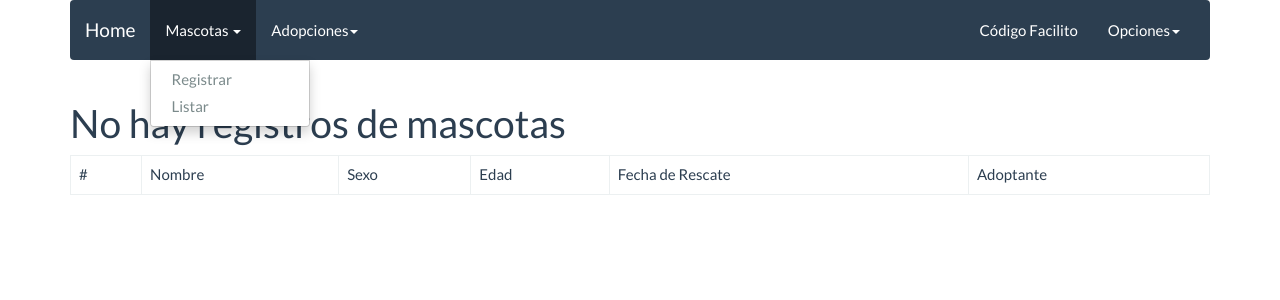
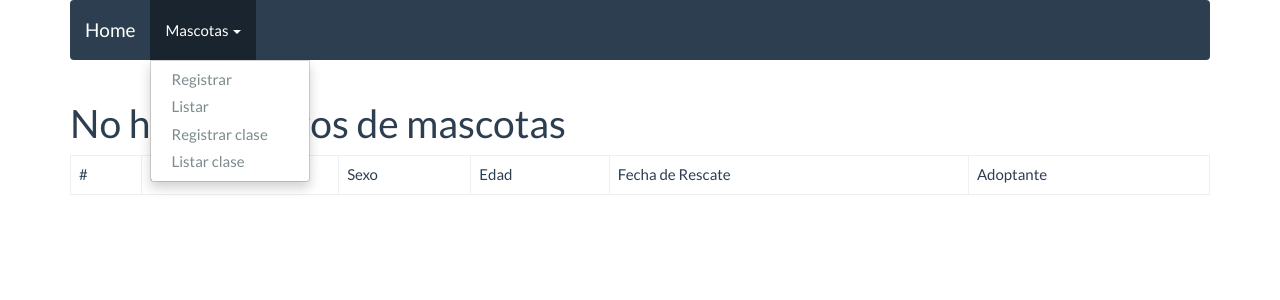
Before and after one commit to isaacSanchezWH/Capacitacion-mascotas, a Django app: page /mascotas/clase/listar/ in a window 1280 px wide, after a click on "Mascotas". Shown: the top 300 px of the page. Run offline with Django 3.2, Linux system fonts and the light colour scheme; data that the repository does not hold is empty; some libraries are stand-ins or nearby versions.

Commit message:
actualizacion

```diff
--- a/apps/mascotas/urls.py
+++ b/apps/mascotas/urls.py
@@ -2,13 +2,20 @@ from django.urls import path
 from apps.mascotas.views import index, mascota_delete, mascota_edit, mascota_list,mascotata_view,MascotaList,MascotaCreate,MascotaUpdate,MascotaDelet
 
 urlpatterns = [
-    path('', index, name='index'),
+
+    #registrar
     path('nuevo/', mascotata_view, name='nuevo'),
     path('clase/nuevo/', MascotaCreate.as_view(), name='nuevo_clase'),
+
+    #listar
     path('listar/', mascota_list, name='listar'),
     path('clase/listar/', MascotaList.as_view(), name='listar_clase'),
+
+    #Editar
     path('actualizar/<int:id_mascota>', mascota_edit, name='editar'),
-    path('clase/actualizar/<int:pk>', MascotaUpdate.as_view(), name='editar'),
-    #path('eliminar/<int:id_mascota>', mascota_delete, name='eliminar'),
-    path('clase/eliminar/<int:pk>', MascotaDelet.as_view(), name='eliminar'),
+    path('clase/actualizar/<int:pk>', MascotaUpdate.as_view(), name='editar_clase'),
+
+    #eliminar
+    path('eliminar/<int:id_mascota>', mascota_delete, name='eliminar'),
+    path('clase/eliminar/<int:pk>', MascotaDelet.as_view(), name='eliminar_clase'),
 ]
--- a/apps/mascotas/views.py
+++ b/apps/mascotas/views.py
@@ -68,5 +68,5 @@ class MascotaUpdate(UpdateView):
 
 class MascotaDelet(DeleteView):
     model = Mascota
-    template_name = 'mascota/mascota_delete.html'
+    template_name = 'mascota/mascota_delete_clase.html'
     success_url = reverse_lazy('listar')
--- a/refugio/urls.py
+++ b/refugio/urls.py
@@ -16,8 +16,10 @@ Including another URLconf
 from django.contrib import admin
 from django.urls import path
 from django.urls.conf import include
+from apps.mascotas.views import index
 
 urlpatterns = [
     path('admin/', admin.site.urls),
     path('mascotas/', include('apps.mascotas.urls')),
+    path('', index, name='index'),
 ]
--- a/templates/base/base.html
+++ b/templates/base/base.html
@@ -21,33 +21,18 @@
 		            	<nav class="navbar navbar-default">
 		                	<div class="container-fluid">
 		                  		<div class="navbar-header">
-		                    		<a class="navbar-brand" href="#">Home</a>
+		                    		<a class="navbar-brand" href="{% url 'index' %}">Home</a>
 		                  		</div>
 		                  	<div class="collapse navbar-collapse" id="bs-example-navbar-collapse-1">
 		                    	<ul class="nav navbar-nav">
 		                      		<li class="dropdown">
 		                        		<a href="#" class="dropdown-toggle" data-toggle="dropdown" role="button" aria-expanded="false">Mascotas <span class="caret"></span></a>
 				                        <ul class="dropdown-menu" role="menu">
-				                        	<li><a href="#">Registrar</a></li>
-				                        	<li><a href="#">Listar</a></li>
+				                        	<li><a href="{% url 'nuevo' %}">Registrar</a></li>
+				                        	<li><a href="{% url 'listar' %}">Listar</a></li>
+											<li><a href="{% url 'nuevo_clase' %}">Registrar clase</a></li>
+				                        	<li><a href="{% url 'listar_clase' %}">Listar clase</a></li>
 				                        </ul>
-		                      		</li>
-			                        <li class="dropdown">
-			                        	<a href="#" class="dropdown-toggle" data-toggle="dropdown" role="button" aria-expanded="false">Adopciones<span class="caret"></span></a>
-			                        	<ul class="dropdown-menu" role="menu">
-				                          	<li><a href="#">Solicitar</a></li>
-				                          	<li><a href="#">Listar solicitudes</a></li>
-			                        	</ul>
-			                        </li>
-		                    	</ul>
-		                    	<ul class="nav navbar-nav navbar-right">
-		                        	<li class="dropdown"><a href="http://codigofacilito.com" onclick="pageTracker._link(this.href); return false;">Código Facilito</a>
-		                        	</li>
-		                        	<li class="dropdown">
-		                        		<a href="#" class="dropdown-toggle" data-toggle="dropdown" role="button" aria-expanded="false">Opciones<span class="caret"></span></a>
-		                        		<ul class="dropdown-menu" role="menu">
-		                          			<li><a href="#">Salir</a></li>
-		                        		</ul>
 		                      		</li>
 		                    	</ul>
 		                    </div>
@@ -62,7 +47,7 @@
 
 
 	{% block content %}
-	<h4>	Bloque de contenido		</h4>
+	<h4>	Refugio de mascotas	</h4>
 	{% endblock %}
 
 
--- a/templates/mascota/mascota_delete.html
+++ b/templates/mascota/mascota_delete.html
@@ -3,8 +3,7 @@
 {% block content %}
     <form method="post">
         {% csrf_token %}
-        <!--<h3>¿Desea eliminar el registro de {{ mascota.nombre }}</h3>-->
-        <h3>¿Desea eliminar el registro de {{ object.nombre }}</h3>
+        <h3>¿Desea eliminar el registro de {{ mascota.nombre }}</h3>-->
         <button class="btn btn-danger" type="submit">Eliminar</button>
         <a class="btn btn-default" href="{% url 'listar' %}">Cancelar</a>
     </form>
--- a/templates/mascota/mascota_list_clase.html
+++ b/templates/mascota/mascota_list_clase.html
@@ -25,8 +25,8 @@
 			<td>{{ mascota.fecha_rescate }}</td>
 			<td>{{ mascota.persona.nombre }} {{ mascota.persona.apellido_pa }} {{ mascota.persona.apellido_ma }}</td>
 			<td>
-				<a class="btn btn-primary" href="{% url 'editar' mascota.id %}"> Editar</a>
-				<a class="btn btn-danger" href="{% url 'eliminar' mascota.id %}"> Eliminar</a>
+				<a class="btn btn-primary" href="{% url 'editar_clase' mascota.id %}"> Editar</a>
+				<a class="btn btn-danger" href="{% url 'eliminar_clase' mascota.id %}"> Eliminar</a>
 			</td>
 		</tr>
 		{% endfor %}
```
Also changed, not shown: templates/mascota/mascota_delete_clase.html (added, +12 -0 lines).
